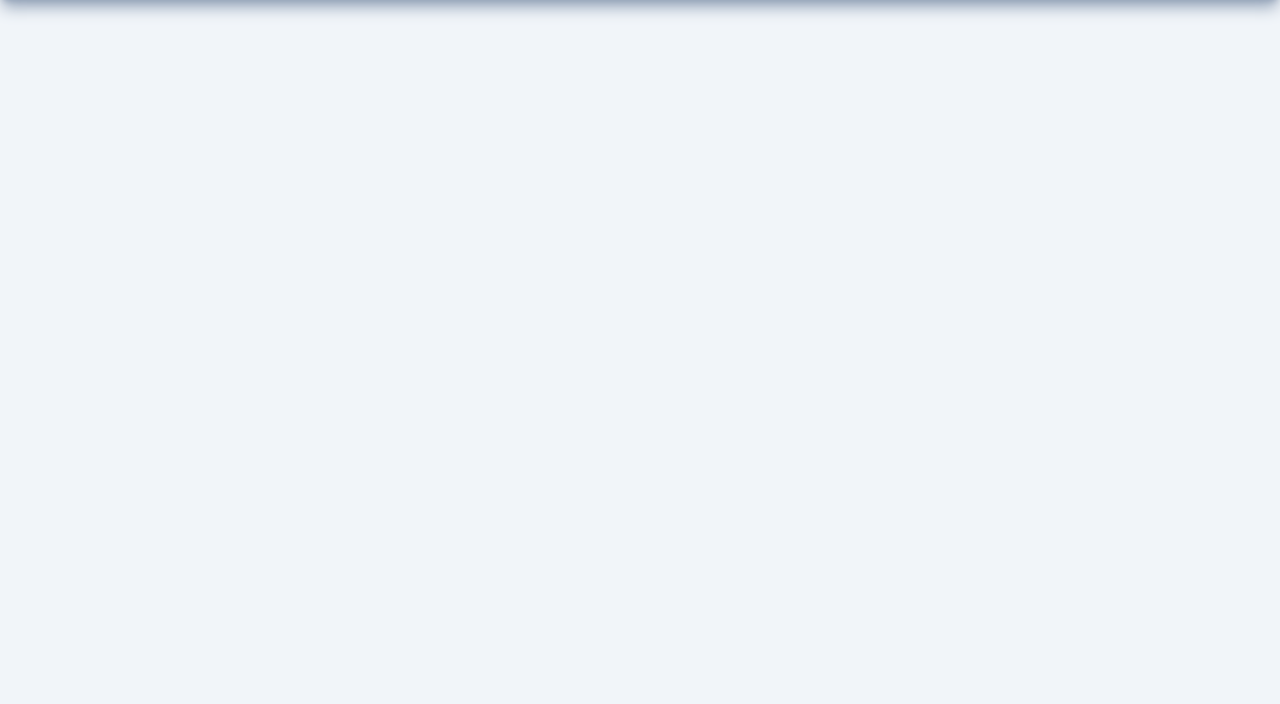
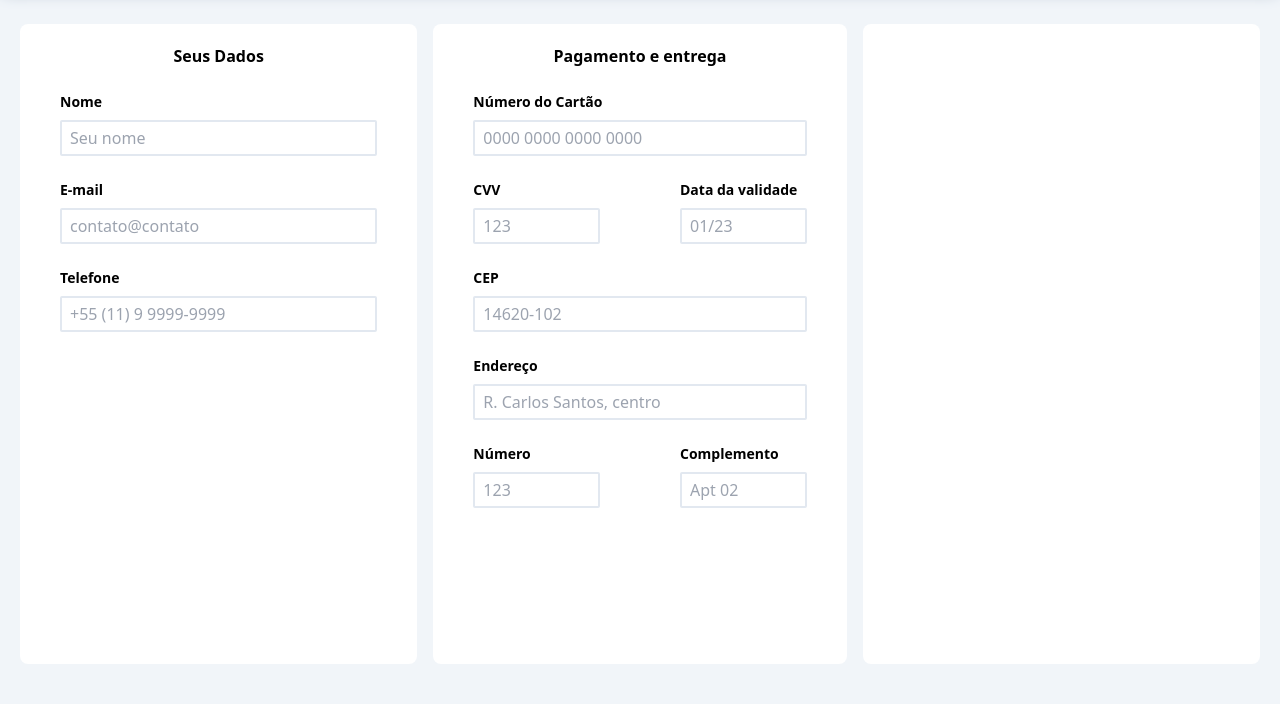
Before and after one commit to kyochi-daniel/ecommerce-hash, a website built with Vite: page src/pages/checkout.html in a window 1280 px wide. Shown: the part 96-800 px from the top of the page. Built offline with nearby package versions, Linux system fonts and the light colour scheme.

Commit message:
add new files

```diff
--- a/src/pages/checkout.html
+++ b/src/pages/checkout.html
@@ -8,22 +8,78 @@
   <link rel="stylesheet" href="../../src/css/style.css">
   <link rel="stylesheet" href="https://cdnjs.cloudflare.com/ajax/libs/font-awesome/6.4.2/css/all.min.css" integrity="sha512-z3gLpd7yknf1YoNbCzqRKc4qyor8gaKU1qmn+CShxbuBusANI9QpRohGBreCFkKxLhei6S9CQXFEbbKuqLg0DA==" crossorigin="anonymous" referrerpolicy="no-referrer" />
 
-  <link rel="shortcut icon" href="src/assets/logo/hashtag.svg" type="image/x-icon">
+  <link rel="shortcut icon" href="../../src/assets/logo/hashtag.svg" type="image/x-icon">
 
   <title>Magazine Hastag</title>
 </head>
 
-<body class="flex flex-col bg-slate-100">
+<body class="flex flex-col bg-slate-100 h-screen">
   <header class="sticky top-0 flex justify-between items-end bg-slate-900 py-4 px-7 shadow-lg shadow-slate-400 text-lg z-20">
-    <img class="h-16" src="../../src/assets/logo/hashtag.svg" alt="">
-    <nav class="flex gap-6 text-slate-200">
-      <button id="button-cart"><i class="fa-solid fa-cart-shopping"></i></button>
-      <button id="button-profile"><i class="fa-solid fa-user"></i></button>
-    </nav>
+    <img class="h-12" src="../../src/assets/logo/hashtag.svg" alt="">
   </header>
 
-  <main class="flex flex-col items-center">
-  </main>
+  <form class="flex w-full px-5 py-10 gap-4 grow">
+    <section id="personal-data-user" class="w-1/3 bg-white rounded-lg py-5">
+      <p class="mb-3 text-center font-bold">Seus Dados</p>
+      <div class="flex flex-col px-10 py-3">
+        <label class="font-bold text-sm mb-2" for="name">Nome</label>
+        <input class="rounded-sm pl-2 border-2 border-slate-200 py-1" type="text" id="name" placeholder="Seu nome" required>
+      </div>
+
+      <div class="flex flex-col px-10 py-3">
+        <label class="font-bold text-sm mb-2" for="email">E-mail</label>
+        <input class="rounded-sm pl-2 border-2 border-slate-200 py-1" type="email" id="email" placeholder="contato@contato" required>
+      </div>
+
+      <div class="flex flex-col px-10 py-3">
+        <label class="font-bold text-sm mb-2" for="tel">Telefone</label>
+        <input class="rounded-sm pl-2 border-2 border-slate-200 py-1" type="tel" id="tel" placeholder="+55 (11) 9 9999-9999" required>
+      </div>
+    </section>
+    <section id="payment" class="w-1/3 bg-white rounded-lg py-5">
+      <p class="mb-3 text-center font-bold">Pagamento e entrega</p>
+
+      <div class="flex flex-col px-10 py-3">
+        <label class="font-bold text-sm mb-2" for="card-number">Número do Cartão</label>
+        <input class="rounded-sm pl-2 border-2 border-slate-200 py-1 appearance-none" type="text" id="card-number" placeholder="0000 0000 0000 0000" required>
+      </div>
+
+      <div class="flex">
+        <div class="flex flex-col px-10 py-3 w-1/2">
+          <label class="font-bold text-sm mb-2" for="cvv-number">CVV</label>
+          <input class="rounded-sm pl-2 border-2 border-slate-200 py-1 appearance-none" type="text" id="cvv-number" placeholder="123" required>
+        </div>
+
+        <div class="flex flex-col px-10 py-3 w-1/2">
+          <label class="font-bold text-sm mb-2" for="date">Data da validade</label>
+          <input class="rounded-sm pl-2 border-2 border-slate-200 py-1 appearance-none" type="text" id="date" placeholder="01/23" required>
+        </div>
+      </div>
+
+      <div class="flex flex-col px-10 py-3">
+        <label class="font-bold text-sm mb-2" for="cep">CEP</label>
+        <input class="rounded-sm pl-2 border-2 border-slate-200 py-1 appearance-none" type="text" id="cep" placeholder="14620-102" required>
+      </div>
+
+      <div class="flex flex-col px-10 py-3">
+        <label class="font-bold text-sm mb-2" for="address">Endereço</label>
+        <input class="rounded-sm pl-2 border-2 border-slate-200 py-1 appearance-none" type="text" id="address" placeholder="R. Carlos Santos, centro" required>
+      </div>
+
+      <div class="flex">
+        <div class="flex flex-col px-10 py-3 w-1/2">
+          <label class="font-bold text-sm mb-2" for="number-home">Número</label>
+          <input class="rounded-sm pl-2 border-2 border-slate-200 py-1 appearance-none" type="text" id="number-home" placeholder="123" required>
+        </div>
+
+        <div class="flex flex-col px-10 py-3 w-1/2">
+          <label class="font-bold text-sm mb-2" for="complement">Complemento</label>
+          <input class="rounded-sm pl-2 border-2 border-slate-200 py-1 appearance-none" type="text" id="complement" placeholder="Apt 02" required>
+        </div>
+      </div>
+    </section>
+    <section id="checkout-products" class="w-1/3 bg-white rounded-lg py-5"></section>
+  </form>
 </body>
 
 </html>
--- /dev/null
+++ b/src/pages/requests.html
@@ -0,0 +1,25 @@
+<!DOCTYPE html>
+<html lang="pt-br">
+
+<head>
+  <meta charset="UTF-8">
+  <meta name="viewport" content="width=device-width, initial-scale=1.0">
+
+  <link rel="stylesheet" href="../../src/css/style.css">
+  <link rel="stylesheet" href="https://cdnjs.cloudflare.com/ajax/libs/font-awesome/6.4.2/css/all.min.css" integrity="sha512-z3gLpd7yknf1YoNbCzqRKc4qyor8gaKU1qmn+CShxbuBusANI9QpRohGBreCFkKxLhei6S9CQXFEbbKuqLg0DA==" crossorigin="anonymous" referrerpolicy="no-referrer" />
+
+  <link rel="shortcut icon" href="src/assets/logo/hashtag.svg" type="image/x-icon">
+
+  <title>Magazine Hastag</title>
+</head>
+
+<body class="flex flex-col bg-slate-100">
+  <header class="sticky top-0 flex justify-between items-end bg-slate-900 py-4 px-7 shadow-lg shadow-slate-400 text-lg z-20">
+    <img class="h-12" src="../../src/assets/logo/hashtag.svg" alt="">
+  </header>
+
+  <main class="flex flex-col items-center">
+  </main>
+</body>
+
+</html>
```
